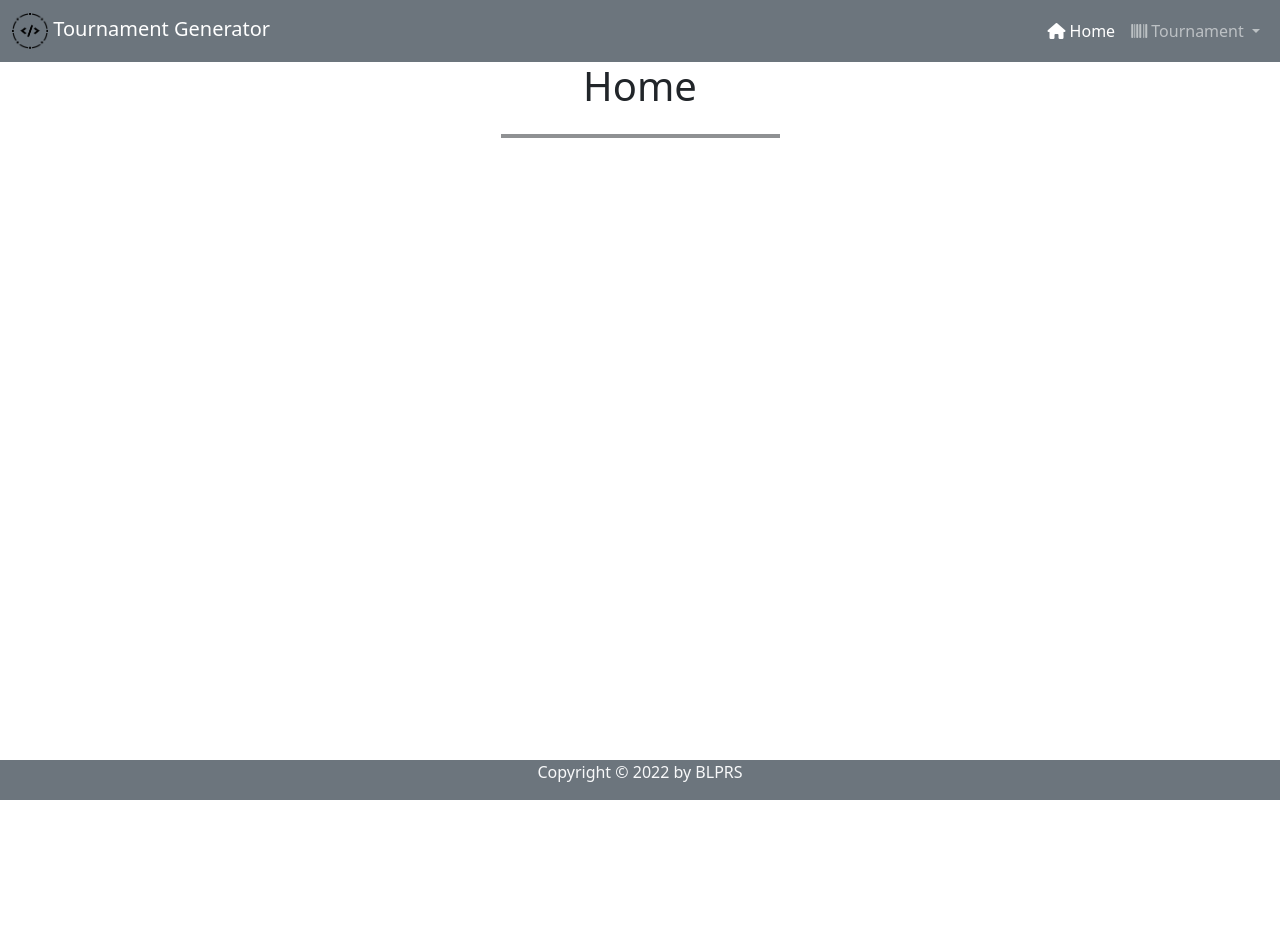
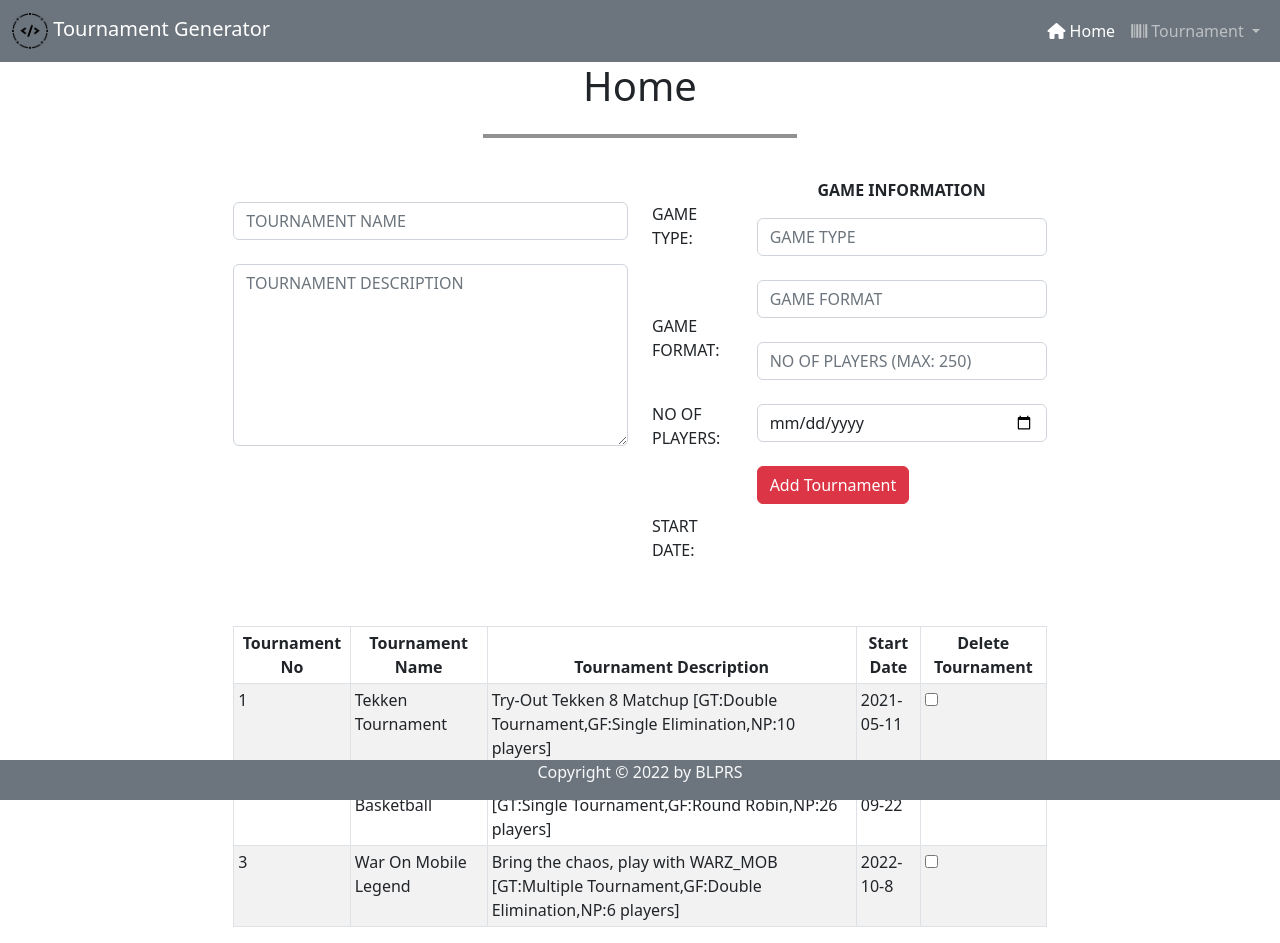
Before and after one commit to BLPRS/tournament-fe, an Angular app: page / in a window 1280 px wide. Before the commit the page ends 800 px from the top, so only its background shows below. Built offline with nearby package versions, Linux system fonts and the light colour scheme.

Commit message:
Import AddTournament to IndexComponent

```diff
--- a/src/app/components/index/index.component.html
+++ b/src/app/components/index/index.component.html
@@ -1,10 +1,12 @@
 <app-header [title]="title"></app-header>
 
-<div class="container">
+<div class="container-fluid">
   <h1 class="text-center">{{ title }}</h1>
   <div class="d-flex justify-content-center">
     <hr class="border border-dark border-2 opacity-50 w-25" />
   </div>
+
+  <app-add-tournament></app-add-tournament>
 </div>
 
 <app-footer></app-footer>
--- a/src/app/components/index/index.module.ts
+++ b/src/app/components/index/index.module.ts
@@ -1,12 +1,13 @@
 import { NgModule } from "@angular/core";
 import { FormsModule } from "@angular/forms";
 import { BrowserModule } from "@angular/platform-browser";
+import { AddTournamentModule } from "../add-tournament/add-tournament.module";
 import { FooterModule } from "../footer/footer.module";
 import { HeaderModule } from "../header/header.module";
 import { IndexComponent } from "./index.component";
 
 @NgModule({
-  imports: [BrowserModule, FormsModule, HeaderModule, FooterModule],
+  imports: [BrowserModule, FormsModule, HeaderModule, FooterModule, AddTournamentModule],
   declarations: [IndexComponent],
   exports: [IndexComponent],
 })
```
Also changed, not shown: src/app/components/add-tournament/add-tournament.module.ts (added, +11 -0 lines).
